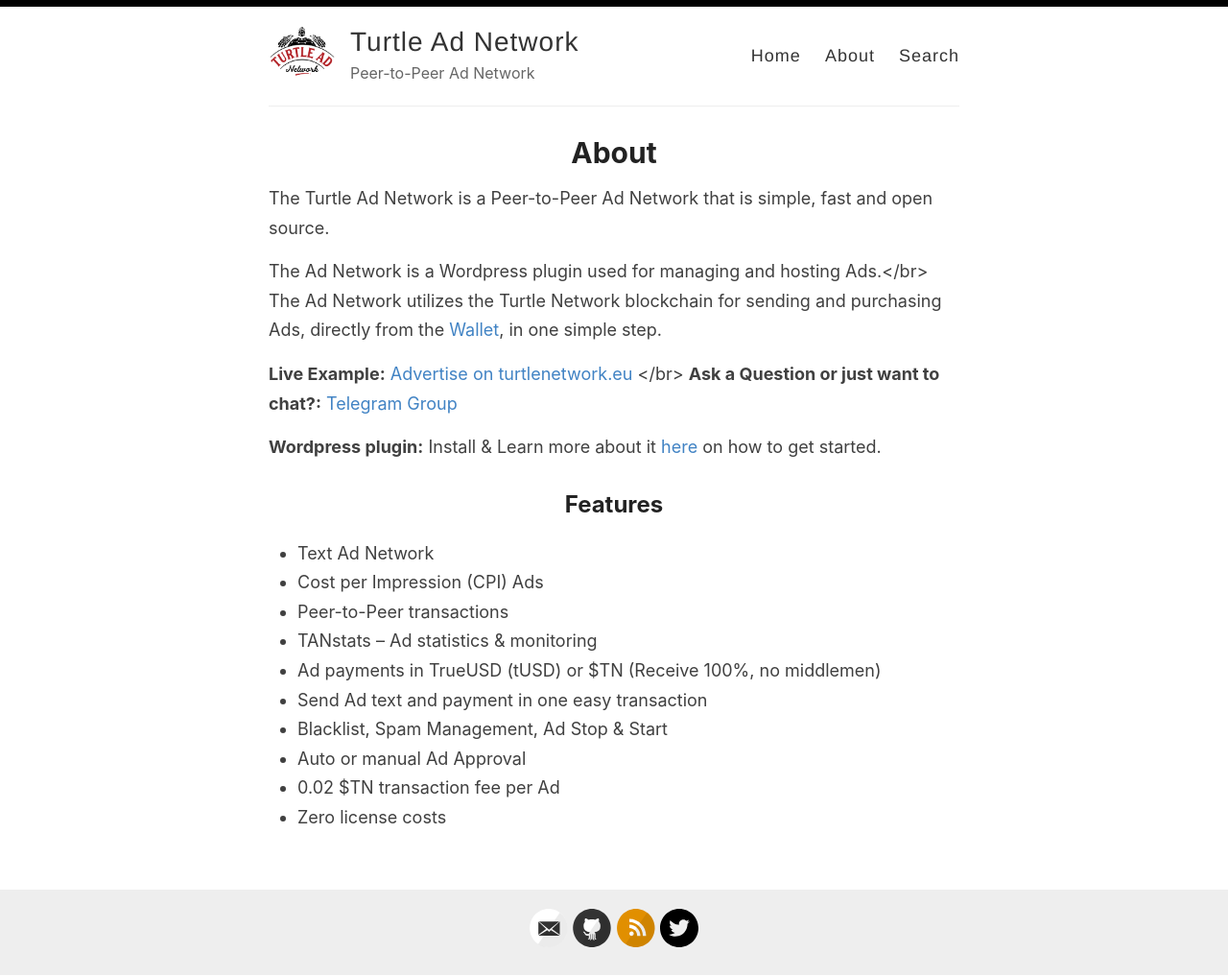
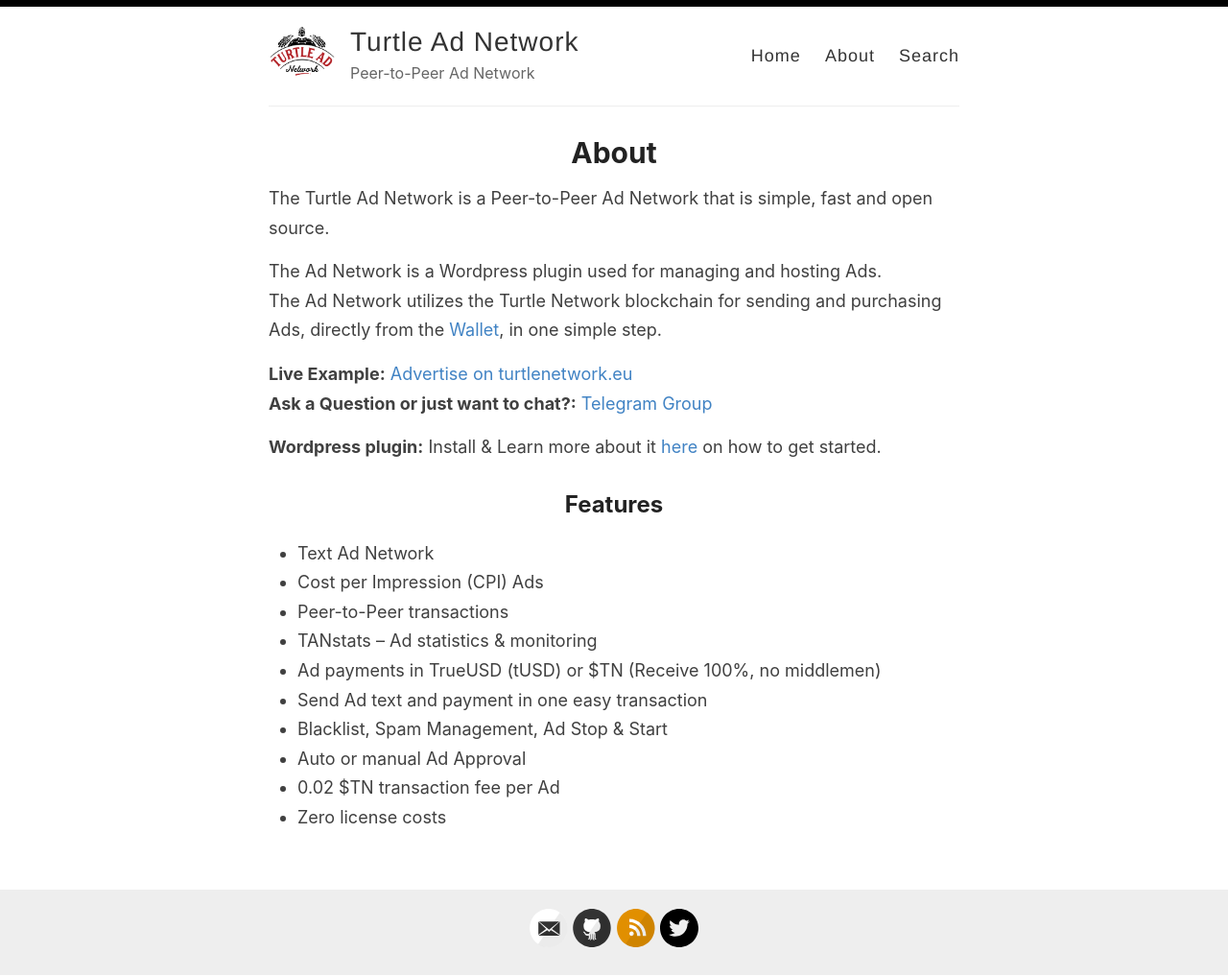
Before and after one commit to TurtleAdNetwork/TurtleAdNetwork.github.io, a Jekyll site: the page built from _pages/about.md, in a window 1280 px wide. Shown: the whole page at 96% size. Built offline with Jekyll 4.4.1, drawn with Linux system fonts in a browser that asks for light colours.

```diff
--- a/_pages/about.md
+++ b/_pages/about.md
@@ -6,10 +6,10 @@ permalink: /about/
 
 The Turtle Ad Network is a Peer-to-Peer Ad Network that is simple, fast and open source.
 
-The Ad Network is a Wordpress plugin used for managing and hosting Ads.</br>
+The Ad Network is a Wordpress plugin used for managing and hosting Ads.<br/>
 The Ad Network utilizes the Turtle Network blockchain for sending and purchasing Ads, directly from the [Wallet](https://wallet.turtlenetwork.eu), in one simple step.
 
-**Live Example:** [Advertise on turtlenetwork.eu](https://www.turtlenetwork.eu/advertise) </br>
+**Live Example:** [Advertise on turtlenetwork.eu](https://www.turtlenetwork.eu/advertise) <br/>
 **Ask a Question or just want to chat?:** [Telegram Group](https://t.me/turtleadnetwork)
 
 **Wordpress plugin:** Install & Learn more about it [here](https://wordpress.org/plugins/turtle-ad-network) on how to get started.
```
